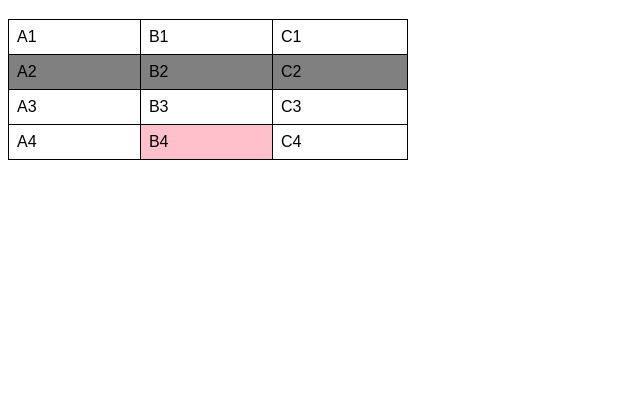
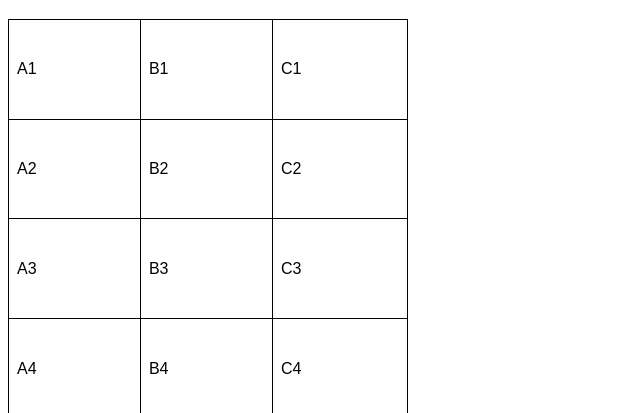
Before and after one commit to willianctti/exercicios, a plain HTML site: page 025 tabelas/tabela001.html in a window 1280 px wide. Shown: the part 61-474 px from the top of the page, without its empty margins (0-640 px from the left). Drawn offline with Linux system fonts and the light colour scheme.

Commit message:
update no primeiro exercício de tabela

```diff
--- a/025 tabelas/tabela001.html
+++ b/025 tabelas/tabela001.html
@@ -13,20 +13,16 @@
         table {
             width: 400px;
             border-collapse: collapse;
-        }
-
-        tr.linha {
-            background-color: gray;
+            height: 400px;
         }
 
         td {
             border: 1px solid black;
             padding: 8px;
+            text-align: left; /* alinhamento horizontal*/
+            vertical-align: middle; /* alinhamento vertical*/
         }
 
-        td.dado {
-            background-color: pink;
-        }
     </style>
 </head>
 <body>
@@ -37,7 +33,7 @@
             <td>B1</td>
             <td>C1</td>
         </tr>
-        <tr class="linha">
+        <tr>
             <td>A2</td>
             <td>B2</td>
             <td>C2</td>
@@ -49,7 +45,7 @@
         </tr>
         <tr>
             <td>A4</td>
-            <td class="dado">B4</td>
+            <td>B4</td>
             <td>C4</td>
         </tr>
     </table>
```
